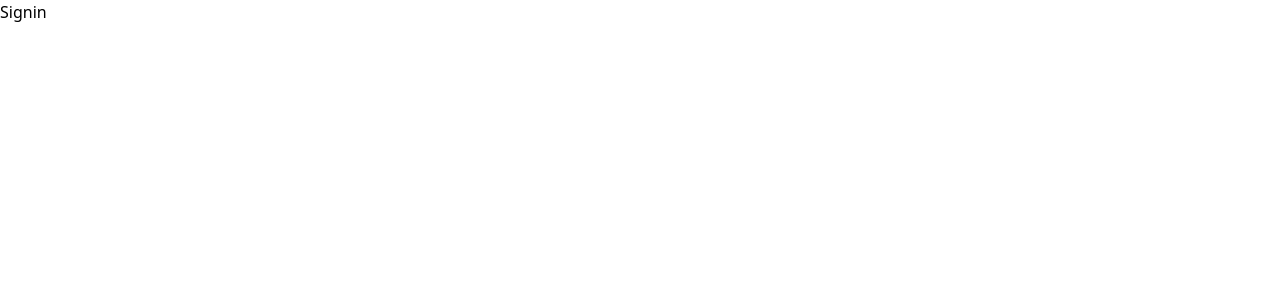
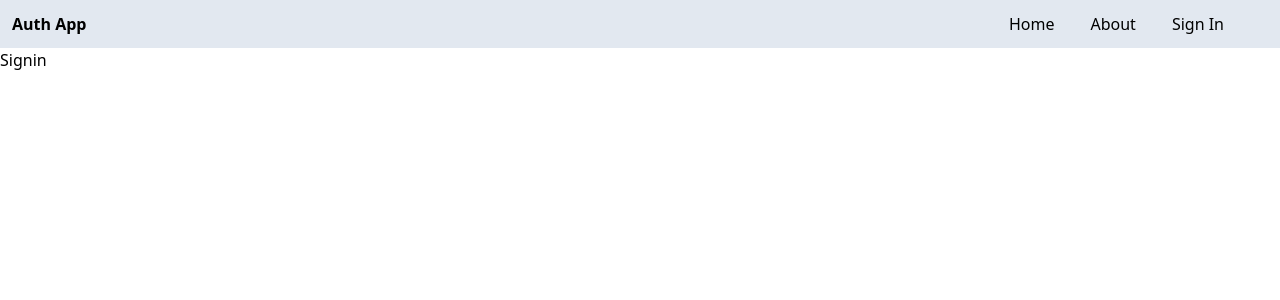
Before and after one commit to AbhishekRazora/MERN-Auth, a React (Vite) app in the folder client/: page /sign-in in a window 1280 px wide. Shown: the top 300 px of the page. Built offline with nearby package versions, Linux system fonts and the light colour scheme.

Commit message:
created header component

```diff
--- a/client/src/App.jsx
+++ b/client/src/App.jsx
@@ -5,12 +5,14 @@ import About from './pages/About'
 import Profile from './pages/Profile'
 import Signin from './pages/Signin'
 import Signup from './pages/Signup'
+import Header from './components/Header'
 
 function App() {
 
 
   return (
    <BrowserRouter>
+   <Header/>
    <Routes>
     <Route path='/' element={<Home/>}/>
     <Route path='/about' element={<About/>}/>
--- /dev/null
+++ b/client/src/components/Header.jsx
@@ -0,0 +1,21 @@
+import React from 'react'
+import { Link } from 'react-router-dom'
+
+export default function Header() {
+  return (
+    <div className='bg-slate-200'>
+     <div className='flex justify-between mx-auto p-3 items-center'>
+       <Link to='/'>
+
+       <h1 className='font-bold'>Auth App</h1>
+       </Link>
+        <ul className='flex gap-9 mr-11 font-medium'>
+            <li><Link to='/'>Home</Link></li>
+            <li><Link to='/about'>About</Link></li>
+            <li><Link to='/sign-in'>Sign In</Link></li>
+
+        </ul>
+     </div>
+    </div>
+  )
+}
```
